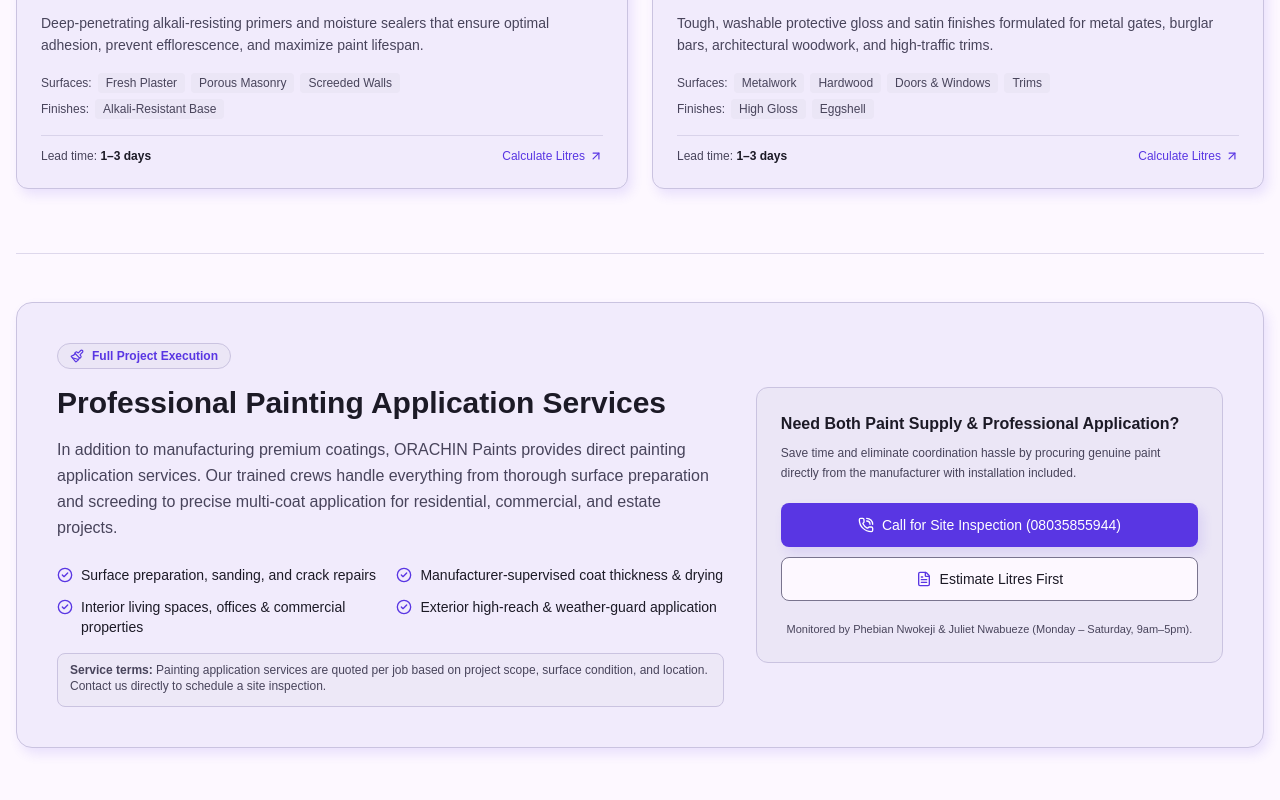
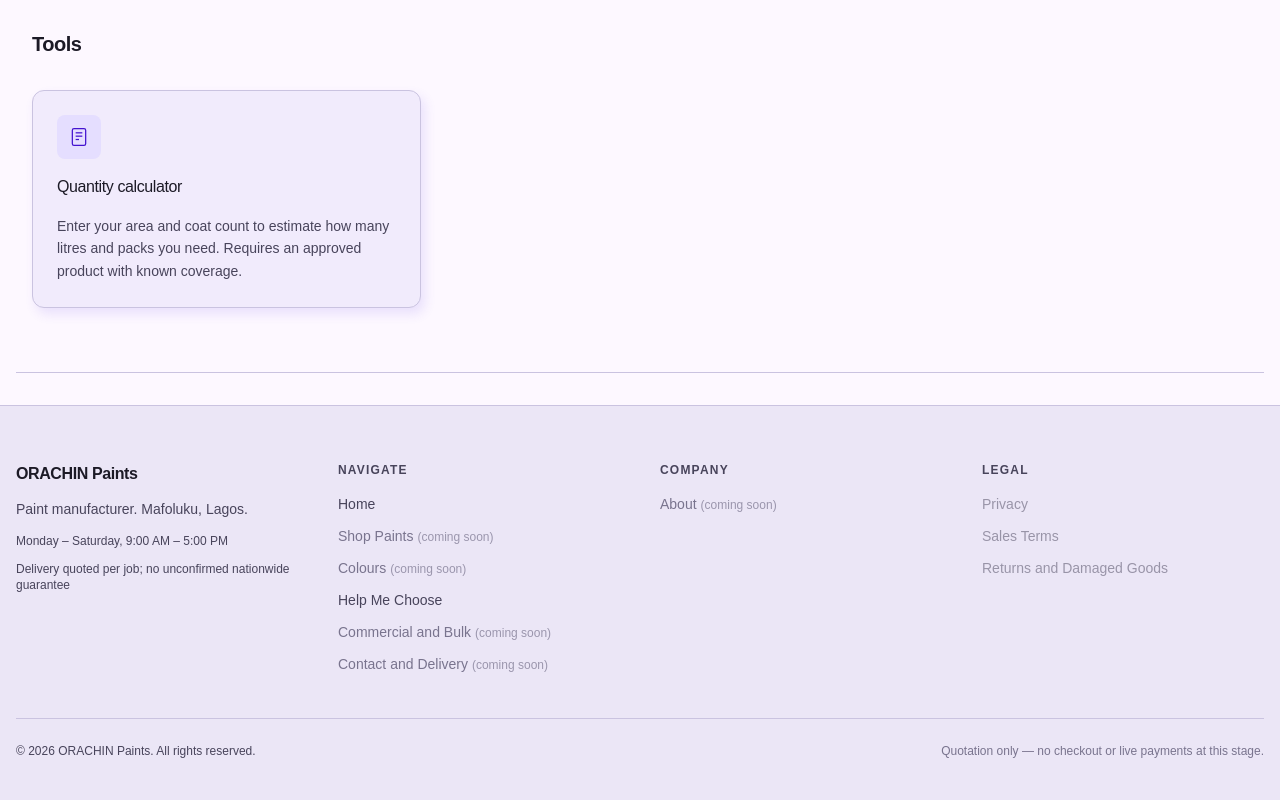
Before and after one commit to phebiannwokeji-cmd/ORACHIN-WEB, a Next.js app: page / in a window 1280 px wide. Shown: the part 1340-2140 px from the top of the page. Built offline with nearby package versions, Linux system fonts and the light colour scheme.

Commit message:
feat(home): wire up three-section page, columned footer, update smoke tests

```diff
--- a/src/app/page.tsx
+++ b/src/app/page.tsx
@@ -1,30 +1,37 @@
+/**
+ * Homepage — assembles the three homepage sections per pattern brief.
+ *
+ * Pattern brief:
+ *   §1 Hero     — HeroSection
+ *   §2 Cards    — FeatureCards (three image cards)
+ *   §3 Tools    — ToolsRow (calculator tile only at launch)
+ *
+ * The old six components (FeaturedCategories, PaintingServicesSection,
+ * CalculatorHighlight, CommercialBulkSection, DeliveryAndLocationSection)
+ * are removed from the homepage; their files are kept for future reuse.
+ *
+ * Smoke-test string requirement: the hero heading must contain
+ * "Paint manufacturer" — preserved in HeroSection.
+ */
 import React from 'react';
 import type { Metadata } from 'next';
 import { PageShell } from '@/components/layout/PageShell';
 import { HeroSection } from '@/components/home/HeroSection';
-import { FeaturedCategories } from '@/components/home/FeaturedCategories';
-import { PaintingServicesSection } from '@/components/home/PaintingServicesSection';
-import { CalculatorHighlight } from '@/components/home/CalculatorHighlight';
-import { CommercialBulkSection } from '@/components/home/CommercialBulkSection';
-import { DeliveryAndLocationSection } from '@/components/home/DeliveryAndLocationSection';
+import { FeatureCards } from '@/components/home/FeatureCards';
+import { ToolsRow } from '@/components/home/ToolsRow';
 
 export const metadata: Metadata = {
   title: 'ORACHIN Paints | Paint Manufacturer in Lagos, Nigeria',
   description:
-    'ORACHIN Paints manufactures premium architectural, residential, and commercial paints made to order in Lagos. Quote-only, with painting application services offered.',
+    'ORACHIN Paints manufactures architectural and decorative paints made to order in Lagos. Quote-only. Painting application services offered.',
 };
 
 export default function HomePage() {
   return (
     <PageShell>
-      <div className="space-y-4 pb-8">
-        <HeroSection />
-        <FeaturedCategories />
-        <PaintingServicesSection />
-        <CalculatorHighlight />
-        <CommercialBulkSection />
-        <DeliveryAndLocationSection />
-      </div>
+      <HeroSection />
+      <FeatureCards />
+      <ToolsRow />
     </PageShell>
   );
 }
--- a/src/components/layout/Footer.tsx
+++ b/src/components/layout/Footer.tsx
@@ -1,63 +1,195 @@
+/**
+ * Footer — columns grouped by page type.
+ *
+ * Pattern brief §4:
+ *   "A footer in columns grouped by page type. Include only pages that exist."
+ *
+ * Site-Structure.md mandates: About, Projects (G9-gated), Privacy,
+ * Sales Terms, Returns and Damaged Goods.
+ *
+ * Pages that are built and public:
+ *   /           Home
+ *   /calculator Help Me Choose (calculator)
+ *
+ * All other nav items link to "#" with aria-disabled and a visual note,
+ * because their pages are not yet built.
+ *
+ * G4 Gate: policy pages not linked until text is approved.
+ * G9 Gate: Projects hidden until genuine case studies exist.
+ *
+ * Tokens only: no raw colours, spacing, font sizes or radii.
+ */
 import React from 'react';
 import Link from 'next/link';
 import { BUSINESS_CONFIG, isProjectsPublicDisplayCleared } from '@/lib/config/business';
+
+// ── Column definitions ───────────────────────────────────────────────────────
+// Each column has a heading and a list of links.
+// href: null means the page is not yet built — rendered as plain text + "(coming soon)".
+// href: "#" + disabled means the page exists but is blocked by a gate (policies).
+
+interface FooterLink {
+  label: string;
+  /** A real path when the page is built, "#" for gate-blocked, null for not yet built. */
+  href: string | '#' | null;
+  disabled?: boolean;
+}
+
+const FOOTER_COLUMNS: { heading: string; links: FooterLink[] }[] = [
+  {
+    heading: 'Navigate',
+    links: [
+      { label: 'Home',                href: '/' },
+      { label: 'Shop Paints',         href: null },      // /shop not yet built
+      { label: 'Colours',             href: null },      // /colours not yet built
+      { label: 'Help Me Choose',      href: '/calculator' },
+      { label: 'Commercial and Bulk', href: null },      // /commercial not yet built
+      { label: 'Contact and Delivery',href: null },      // /contact not yet built
+    ],
+  },
+  {
+    heading: 'Company',
+    links: [
+      { label: 'About',   href: null },  // /about not yet built
+      // Projects rendered conditionally below (G9 gate)
+    ],
+  },
+  {
+    heading: 'Legal',
+    links: [
+      // G4 Gate: all policy pages blocked until text is approved.
+      { label: 'Privacy',                  href: '#', disabled: true },
+      { label: 'Sales Terms',              href: '#', disabled: true },
+      { label: 'Returns and Damaged Goods',href: '#', disabled: true },
+    ],
+  },
+];
+
+function FooterLinkItem({ item }: { item: FooterLink }) {
+  const baseClass = `
+    block
+    py-1
+    text-sm text-on-surface-variant
+    hover:text-primary
+    focus-visible:outline-2 focus-visible:outline-primary focus-visible:outline-offset-1
+    rounded-xs
+    transition-colors
+  `;
+
+  if (item.href === null) {
+    // Page not built yet — plain text, no anchor
+    return (
+      <span className="block py-1 text-sm text-outline">
+        {item.label}
+        <span className="ml-1 text-xs text-outline opacity-70">(coming soon)</span>
+      </span>
+    );
+  }
+
+  if (item.disabled) {
+    // Gate-blocked — rendered as a span so no event handler is needed
+    // (Server Component safe; pointer-events-none prevents clicks in CSS)
+    return (
+      <span
+        aria-disabled="true"
+        className="block py-1 text-sm text-on-surface-variant opacity-50 cursor-not-allowed pointer-events-none"
+      >
+        {item.label}
+      </span>
+    );
+  }
+
+  return (
+    <Link href={item.href} className={baseClass}>
+      {item.label}
+    </Link>
+  );
+}
 
 export function Footer() {
   const showProjects = isProjectsPublicDisplayCleared();
 
   return (
-    <footer className="w-full bg-surface-container-high border-t border-outline-variant shrink-0 py-3 text-xs text-on-surface-variant">
-      <div className="max-w-7xl mx-auto px-4 flex flex-col sm:flex-row items-center justify-between gap-3">
-        {/* Secondary Navigation */}
+    <footer
+      className="
+        w-full
+        bg-surface-container-high
+        border-t border-outline-variant
+      "
+      aria-label="Site footer"
+    >
+      <div className="max-w-7xl mx-auto px-4 py-10 sm:py-14">
+        {/* ── Column grid ── */}
+        <div
+          className="
+            grid grid-cols-2 sm:grid-cols-3 lg:grid-cols-4
+            gap-8 sm:gap-10
+          "
+        >
+          {/* Brand column */}
+          <div className="col-span-2 sm:col-span-3 lg:col-span-1 flex flex-col gap-3">
+            <p className="font-display font-semibold text-base text-on-surface tracking-tight">
+              {BUSINESS_CONFIG.name}
+            </p>
+            <p className="text-sm text-on-surface-variant leading-relaxed">
+              Paint manufacturer. Mafoluku, Lagos.
+            </p>
+            <p className="text-xs text-on-surface-variant">
+              {BUSINESS_CONFIG.hours.days},{' '}
+              {BUSINESS_CONFIG.hours.time}
+            </p>
+            <p className="text-xs text-on-surface-variant">
+              {BUSINESS_CONFIG.timing.courierTransitNote}
+            </p>
+          </div>
+
+          {/* Link columns */}
+          {FOOTER_COLUMNS.map((col) => (
             <nav
-          aria-label="Footer Navigation"
-          className="flex flex-wrap items-center justify-center sm:justify-start gap-1"
+              key={col.heading}
+              aria-label={`${col.heading} links`}
+              className="flex flex-col gap-1"
             >
-          <Link
-            href="#"
-            aria-disabled="true"
-            className="min-h-touch-target min-w-touch-target px-2.5 inline-flex items-center text-xs text-on-surface-variant hover:text-primary focus-visible:outline-2 focus-visible:outline-primary rounded-xs"
-          >
-            About
-          </Link>
+              <h3 className="text-xs font-semibold uppercase tracking-widest text-on-surface-variant mb-2">
+                {col.heading}
+              </h3>
+              {col.links.map((item) => (
+                <FooterLinkItem key={item.label} item={item} />
+              ))}
 
-          {/* G9 Gate: Only show Projects when genuine case studies exist */}
-          {showProjects && (
+              {/* G9-gated Projects link — only in the Company column */}
+              {col.heading === 'Company' && showProjects && (
                 <Link
                   href="/projects"
-              className="min-h-touch-target min-w-touch-target px-2.5 inline-flex items-center text-xs text-on-surface-variant hover:text-primary focus-visible:outline-2 focus-visible:outline-primary rounded-xs"
+                  className="
+                    block py-1
+                    text-sm text-on-surface-variant
+                    hover:text-primary
+                    focus-visible:outline-2 focus-visible:outline-primary focus-visible:outline-offset-1
+                    rounded-xs transition-colors
+                  "
                 >
                   Projects
                 </Link>
               )}
+            </nav>
+          ))}
+        </div>
 
-          {/* G4 Gate: Policies rendered as non-navigating while text unapproved */}
-          <Link
-            href="#"
-            aria-disabled="true"
-            className="min-h-touch-target min-w-touch-target px-2.5 inline-flex items-center text-xs text-on-surface-variant hover:text-primary focus-visible:outline-2 focus-visible:outline-primary rounded-xs"
+        {/* ── Bottom bar ── */}
+        <div
+          className="
+            mt-10 pt-6
+            border-t border-outline-variant
+            flex flex-col sm:flex-row items-center justify-between
+            gap-3
+            text-xs text-on-surface-variant
+          "
         >
-            Privacy
-          </Link>
-          <Link
-            href="#"
-            aria-disabled="true"
-            className="min-h-touch-target min-w-touch-target px-2.5 inline-flex items-center text-xs text-on-surface-variant hover:text-primary focus-visible:outline-2 focus-visible:outline-primary rounded-xs"
-          >
-            Sales Terms
-          </Link>
-          <Link
-            href="#"
-            aria-disabled="true"
-            className="min-h-touch-target min-w-touch-target px-2.5 inline-flex items-center text-xs text-on-surface-variant hover:text-primary focus-visible:outline-2 focus-visible:outline-primary rounded-xs"
-          >
-            Returns & Damaged Goods
-          </Link>
-        </nav>
-
-        {/* Business and Address metadata */}
-        <div className="text-center sm:text-right text-xs text-on-surface-variant">
-          <p>© 2026 {BUSINESS_CONFIG.name}. Mafoluku, Lagos.</p>
+          <p>© 2026 {BUSINESS_CONFIG.name}. All rights reserved.</p>
+          <p className="text-outline text-xs">
+            Quotation only — no checkout or live payments at this stage.
+          </p>
         </div>
       </div>
     </footer>
```
Also changed, not shown: 1 other file (tests, documents, lock files or other folders). Lines whose indentation alone changed are shown as unchanged.
